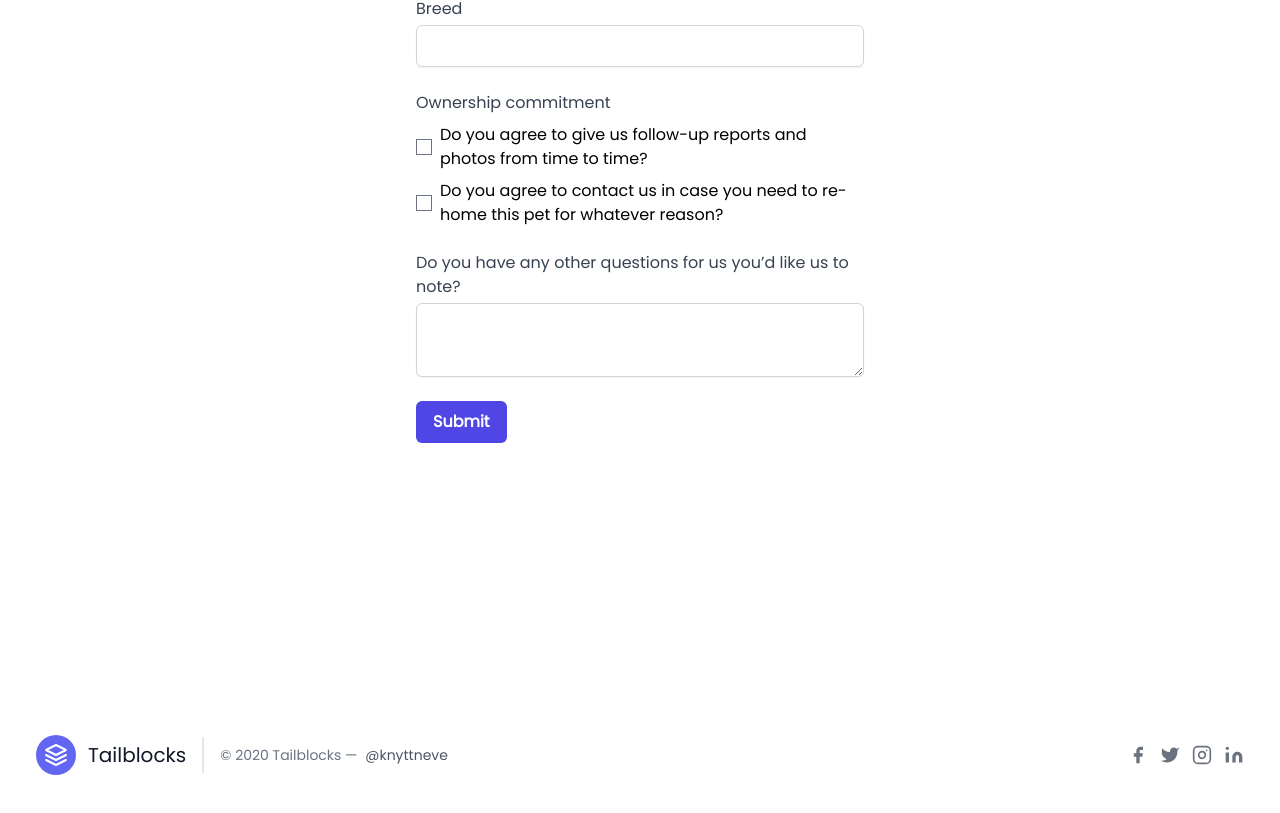
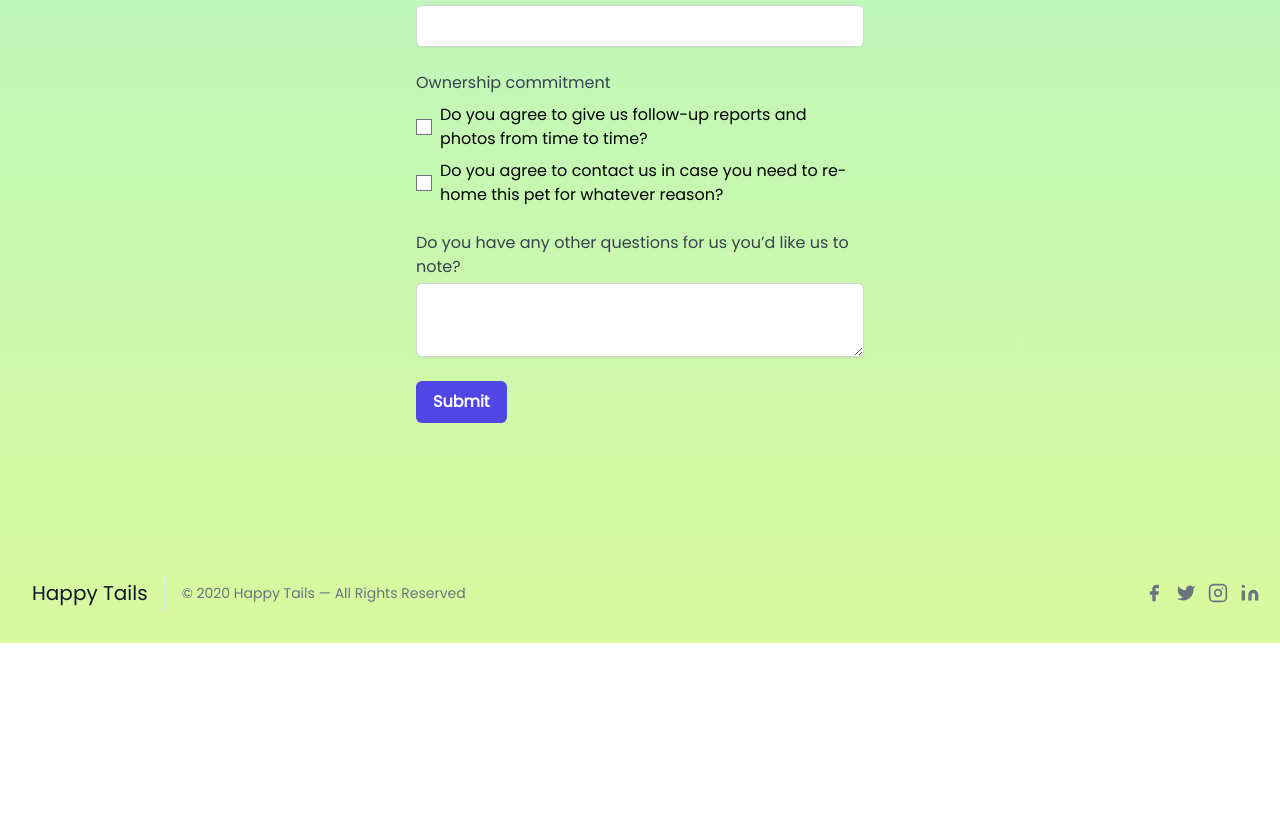
Before and after one commit to the-byte-brigade/website, a SvelteKit app: page /adopt in a window 1280 px wide. Shown: the part 937-1750 px from the top of the page. After the commit the page ends 1580 px from the top, so only its background shows below. Built offline with nearby package versions, Linux system fonts and the light colour scheme.

Commit message:
fixed footer

```diff
--- a/package.json
+++ b/package.json
@@ -19,6 +19,7 @@
 	},
 	"type": "module",
 	"dependencies": {
+		"@lottiefiles/svelte-lottie-player": "^0.3.0",
 		"flowbite-svelte": "^0.34.9"
 	}
 }
--- a/src/app.html
+++ b/src/app.html
@@ -1,5 +1,6 @@
 <!DOCTYPE html>
 <html lang="en">
+
 <head>
 	<meta charset="utf-8" />
 	<link rel="icon" href="%sveltekit.assets%/favicon.png" />
@@ -8,14 +9,17 @@
 	<link href="https://cdnjs.cloudflare.com/ajax/libs/flowbite/1.6.5/flowbite.min.css" rel="stylesheet" />
 	%sveltekit.head%
 </head>
+
 <body data-sveltekit-preload-data="hover">
-		<div style="display: contents">%sveltekit.body%</div>
+	<div id="svelte" style="display: contents">%sveltekit.body%</div>
 </body>
 
 <style>
 	@import url('https://fonts.googleapis.com/css2?family=Poppins&display=swap');
+
 	* {
 		font-family: Poppins;
 	}
 </style>
+
 </html>
--- a/src/components/Footer.svelte
+++ b/src/components/Footer.svelte
@@ -1,19 +1,12 @@
-<footer class="bg-transparent backdrop-blur-lg
-text-3xl text-white text-center
-
-fixed
-inset-x-0 pt-10
-bottom-0
-p-4">
+<footer class="text-gray-600 body-font">
 	<div class="container px-5 py-8 mx-auto flex items-center sm:flex-row flex-col">
 	  <a class="flex title-font font-medium items-center md:justify-start justify-center text-gray-900">
-      <svg xmlns="http://www.w3.org/2000/svg" fill="none" stroke="currentColor" stroke-linecap="round" stroke-linejoin="round" stroke-width="2" class="w-10 h-10 text-white p-2 bg-indigo-500 rounded-full" viewBox="0 0 24 24">
-        <path d="M12 2L2 7l10 5 10-5-10-5zM2 17l10 5 10-5M2 12l10 5 10-5"></path>
-      </svg>
-      <span class="ml-3 text-xl">Tailblocks</span>
+
+
+		<span class="ml-3 text-xl">Happy Tails</span>
 	  </a>
-    <p class="text-sm text-gray-500 sm:ml-4 sm:pl-4 sm:border-l-2 sm:border-gray-200 sm:py-2 sm:mt-0 mt-4">© 2020 Tailblocks —
-      <a href="https://twitter.com/knyttneve" class="text-gray-600 ml-1" rel="noopener noreferrer" target="_blank">@knyttneve</a>
+	  <p class="text-sm text-gray-500 sm:ml-4 sm:pl-4 sm:border-l-2 sm:border-gray-200 sm:py-2 sm:mt-0 mt-4">© 2020 Happy Tails —
+		All Rights Reserved
 	  </p>
 	  <span class="inline-flex sm:ml-auto sm:mt-0 mt-4 justify-center sm:justify-start">
 		<a class="text-gray-500">
@@ -41,9 +34,3 @@ p-4">
 	  </span>
 	</div>
   </footer>
-<style>
-  footer {
-  position: relative;
-  margin-top: 200vh;
-}
-</style>
--- a/src/components/Header.svelte
+++ b/src/components/Header.svelte
@@ -18,7 +18,10 @@
             <a href="#" class="block py-2 pl-3 pr-4 text-gray-900 rounded hover:bg-gray-100 md:hover:bg-transparent md:hover:text-green-700 md:p-0">Report</a>
           </li>
           <li>
-            <a href="/adopt" class="block py-2 pl-3 pr-4 text-gray-900 rounded hover:bg-gray-100 md:hover:bg-transparent md:hover:text-green-700 md:p-0">Care</a>
+            <a href="/adopt" class="block py-2 pl-3 pr-4 text-gray-900 rounded hover:bg-gray-100 md:hover:bg-transparent md:hover:text-green-700 md:p-0">Adopt</a>
+          </li>
+          <li>
+            <a href="#" class="block py-2 pl-3 pr-4 text-gray-900 rounded hover:bg-gray-100 md:hover:bg-transparent md:hover:text-green-700 md:p-0">Care</a>
           </li>
         </ul>
       </div>
--- a/src/routes/+layout.svelte
+++ b/src/routes/+layout.svelte
@@ -1,11 +1,14 @@
 <script>
-    import Header from '../components/Header.svelte'
-    import Footer from '../components/Footer.svelte'
+    import Header from "../components/Header.svelte";
+    import Footer from "../components/Footer.svelte";
 </script>
 
-<main>
-    <Header/>
-    <slot/>
-    <Footer/>
 
-</main>
+<div class="bg-gradient-to-b from-teal-200 to-lime-200">
+    <Header />
+    <main class="flex flex-col w-full min-w-full min-h-full max-h-full">
+        <slot/>
+
+    </main>
+    <Footer />
+</div>
--- a/src/routes/adopt/+page.svelte
+++ b/src/routes/adopt/+page.svelte
@@ -1,4 +1,4 @@
-
+<div class="my-20">
 <form class="max-w-md mx-auto mt-8 space-y-6 mt-auto my-10">
     <div>
       <label class="block font-medium text-gray-700 text-left" for="first-name">First Name</label>
@@ -84,6 +84,7 @@
     <button class="px-4 py-2 bg-indigo-600 border border-transparent rounded-md font-semibold text-white hover:bg-indigo-700 focus:outline-none focus:shadow-outline-indigo focus:border-indigo-700 active:bg-indigo-800 transition duration-150 ease-in-out">Submit</button>
   </div>
 </form>
+</div>
     <!-- <div>
       <label class="block font-medium text-gray-700" for="animal-preference">Animal Preference</label>
       <div class="grid grid-cols-3 gap-4">
@@ -99,16 +100,3 @@
             <option>Other</option>
           </select>
         </div> -->
-
-
-        <style>
-          form {
-  position: absolute;
-  top: 100px; /* adjust this value to match the height of your header */
-  bottom: 100px; /* adjust this value to match the height of your footer */
-  left: 0;
-  right: 0;
-  margin: auto;
-  width: 80%; /* adjust this value to match your desired width */
-}
-        </style>
```
Also changed, not shown: src/routes/+page.svelte (+5 -11 lines), 1 other file (tests, documents, lock files or other folders). Lines whose indentation alone changed are shown as unchanged.
